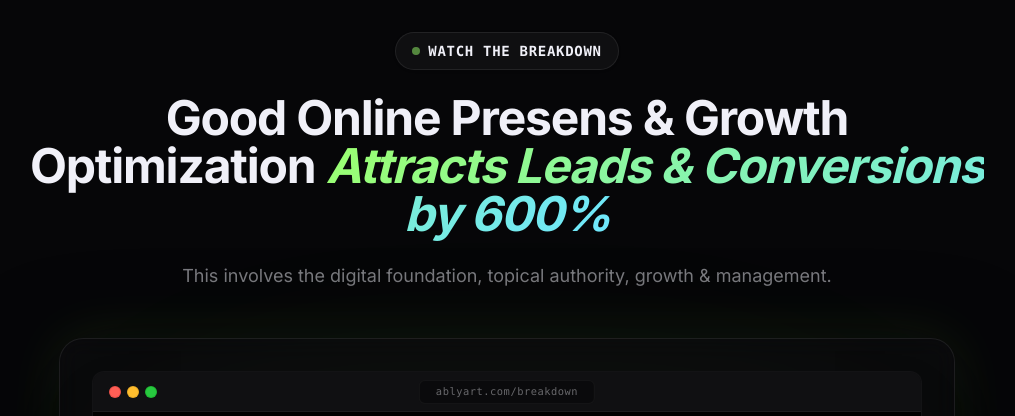
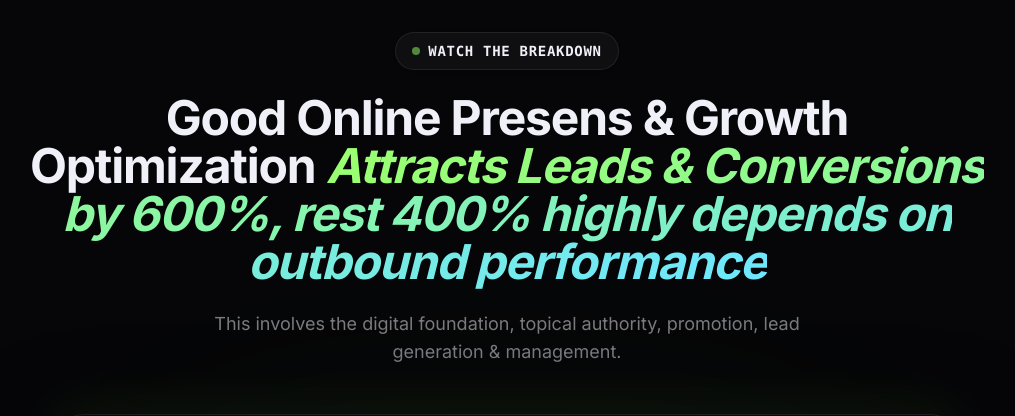
Before and after one commit to einfoengine/ablyart, a Next.js app: page / in a window 1280 px wide. Shown: the part 900-1316 px from the top of the page, without its empty margins (133-1148 px from the left). Built offline with nearby package versions, Linux system fonts and the light colour scheme; grey boxes are pictures that could not be loaded.

Commit message:
Services updated

```diff
--- a/src/components/VslSection.tsx
+++ b/src/components/VslSection.tsx
@@ -14,10 +14,10 @@ export default function VslSection() {
             <span className="text-sm font-semibold tracking-wider text-[var(--foreground)] uppercase font-mono">Watch The Breakdown</span>
           </div>
           <h2 className="text-3xl md:text-5xl font-bold mb-6 tracking-tight">
-            Good Online Presens & Growth Optimization <span className="gradient-text italic">Attracts Leads & Conversions by 600%</span>
+            Good Online Presens & Growth Optimization <span className="gradient-text italic">Attracts Leads & Conversions by 600%, rest 400% highly depends on outbound performance</span>
           </h2>
           <p className="text-[var(--muted)] text-lg max-w-2xl mx-auto">
-            This involves the digital foundation, topical authority, growth & management.
+            This involves the digital foundation, topical authority, promotion, lead generation & management.
           </p>
         </div>
 
```
